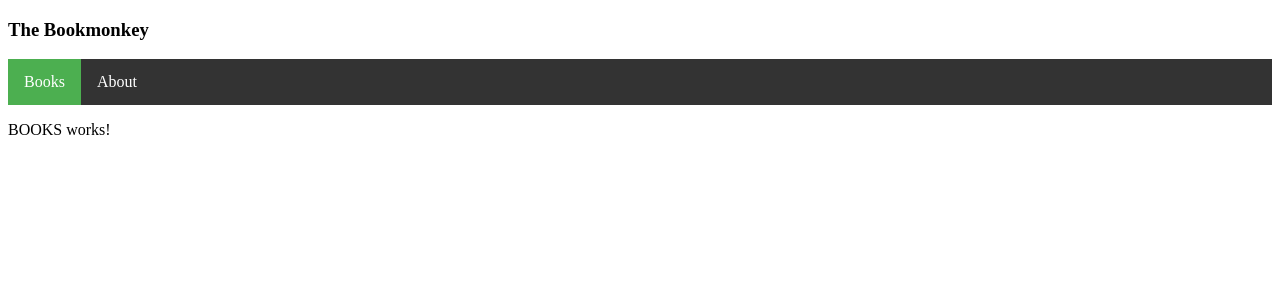
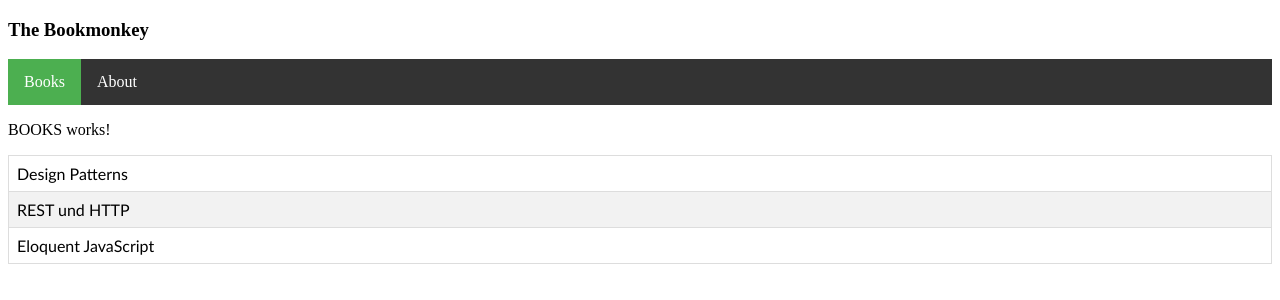
Before and after one commit to Markus-Ende/workshop-2020-02-24-nuernberg, an Angular app: page / in a window 1280 px wide. Shown: the top 300 px of the page. Built offline with nearby package versions, Linux system fonts and the light colour scheme.

Commit message:
book list

```diff
--- a/src/app/app.component.html
+++ b/src/app/app.component.html
@@ -2,6 +2,7 @@
 
 <sft-navigation></sft-navigation>
 <sft-books></sft-books>
+<sft-book-list>TEXT</sft-book-list>
 
 <!-- <sft-info-box></sft-info-box> -->
 <!-- <sft-mouse-cursor></sft-mouse-cursor> -->
--- /dev/null
+++ b/src/app/books/book-list/book-list.component.html
@@ -0,0 +1,5 @@
+<table>
+  <tr *ngFor="let book of books">
+    <td>{{ book.title }}</td>
+  </tr>
+</table>
--- /dev/null
+++ b/src/app/books/book-list/book-list.component.scss
@@ -0,0 +1,23 @@
+table {
+  font-family: "Trebuchet MS", Arial, Helvetica, sans-serif;
+  border-collapse: collapse;
+  width: 100%;
+  td,
+  th {
+    border: 1px solid #ddd;
+    padding: 8px;
+  }
+  th {
+    padding-top: 12px;
+    padding-bottom: 12px;
+    text-align: left;
+    background-color: #4caf50;
+    color: white;
+  }
+  tr:nth-child(even) {
+    background-color: #f2f2f2;
+  }
+  tr:hover {
+    background-color: #ddd;
+  }
+}
--- /dev/null
+++ b/src/app/books/book-list/book-list.component.ts
@@ -0,0 +1,29 @@
+import { Component, OnInit } from '@angular/core';
+
+@Component({
+  selector: 'sft-book-list',
+  templateUrl: './book-list.component.html',
+  styleUrls: ['./book-list.component.scss']
+})
+export class BookListComponent implements OnInit {
+  books = [
+    {
+      "title": "Design Patterns",
+      "subtitle": "Elements of Reusable Object-Oriented Software"
+    },
+    {
+      "title": "REST und HTTP",
+      "subtitle": "Entwicklung und Integration nach dem Architekturstil des Web"
+    },
+    {
+      "title": "Eloquent JavaScript",
+      "subtitle": "A Modern Introduction to Programming"
+    }
+  ]
+
+  constructor() { }
+
+  ngOnInit(): void {
+  }
+
+}
--- a/src/app/books/books.module.ts
+++ b/src/app/books/books.module.ts
@@ -3,14 +3,15 @@ import { CommonModule } from '@angular/common';
 
 import { BooksRoutingModule } from './books-routing.module';
 import { BooksComponent } from './books/books.component';
+import { BookListComponent } from './book-list/book-list.component';
 
 
 @NgModule({
-  declarations: [BooksComponent],
+  declarations: [BooksComponent, BookListComponent],
   imports: [
     CommonModule,
     BooksRoutingModule
   ],
-  exports: [BooksComponent]
+  exports: [BooksComponent, BookListComponent]
 })
 export class BooksModule { }
```
Also changed, not shown: 1 other file (tests, documents, lock files or other folders).
